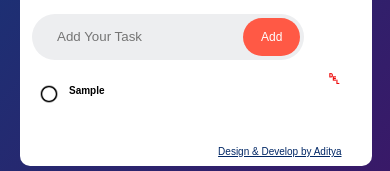
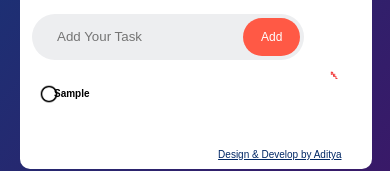
Before and after one commit to Aditya-aj-champ/OIBSIP-TASK3, a plain HTML site: page index.html in a window 390 px wide. Both pictures are taken after typing "Sample" into the empty fields and a click on the button "Add". Shown: the part 188-359 px from the top of the page. Drawn offline with Linux system fonts and the light colour scheme.

Commit message:
Update todo.css

```diff
--- a/todo.css
+++ b/todo.css
@@ -199,7 +199,7 @@ p{
     ul li{
         list-style: none;
         font-size: 10px;
-        padding: 15px 30px 0px 45px;
+        padding: 18px 30px 0px 30px;
         user-select: none;
         cursor: pointer;
         position: relative;
@@ -216,7 +216,7 @@ p{
         top: 0px;
         width: 35px;
         height: 35px;
-        font-size: 15px;
+        font-size: 10px;
         color: #ee0808;
         text-align: center;
         border-radius: 50%;
```
